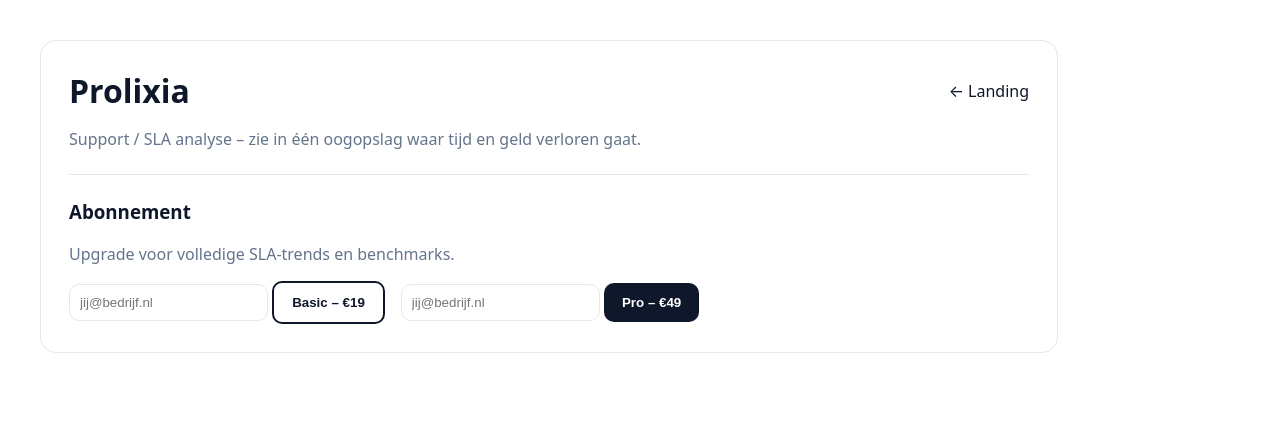
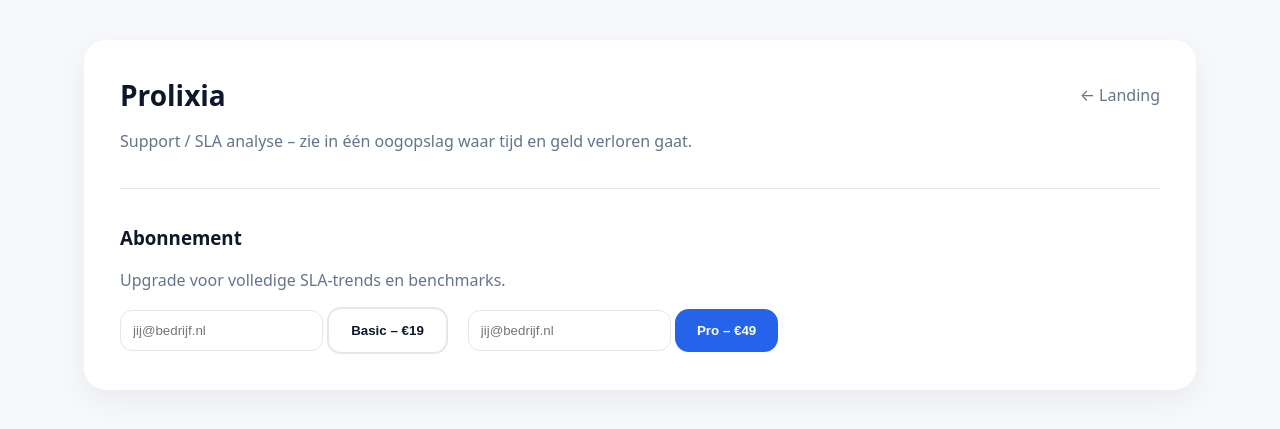
Before and after one commit to Aboe1/process-detector, a FastAPI app: page /app in a window 1280 px wide. Shown: the top 429 px of the page. Run offline with FastAPI, Linux system fonts and the light colour scheme.

Commit message:
UI polish: modern KPI cards and premium layout (no logic changes)

```diff
--- a/templates/index.html
+++ b/templates/index.html
@@ -6,70 +6,144 @@
   <title>Prolixia – App</title>
 
   <style>
+    :root {
+      --bg: #f6f8fc;
+      --card: #ffffff;
+      --border: #e5e7eb;
+      --text: #0f172a;
+      --muted: #64748b;
+      --primary: #2563eb;
+      --good: #16a34a;
+      --avg: #f59e0b;
+      --bad: #dc2626;
+    }
+
     body {
       font-family: system-ui, -apple-system, Segoe UI, Roboto, Arial, sans-serif;
-      margin: 40px;
-      color:#0f172a;
+      margin: 0;
+      padding: 40px;
+      background: var(--bg);
+      color: var(--text);
       scroll-behavior:smooth;
     }
+
     .card {
-      max-width: 960px;
-      padding: 28px;
-      border: 1px solid #e5e7eb;
-      border-radius: 16px;
-      background:#fff;
+      max-width: 1040px;
+      margin: auto;
+      background: var(--card);
+      padding: 36px;
+      border-radius: 22px;
+      box-shadow: 0 10px 30px rgba(0,0,0,.06);
     }
-    .row { display:flex; gap:16px; flex-wrap:wrap; align-items:center; }
-    .btn {
-      padding:12px 18px;
-      border-radius:10px;
-      border:0;
+
+    h1 { font-size: 28px; margin: 0; }
+    h3 { margin-top: 36px; }
+
+    .row { display:flex; gap:20px; flex-wrap:wrap; align-items:center; }
+    .muted { color: var(--muted); }
+
+    hr {
+      border: none;
+      border-top: 1px solid var(--border);
+      margin: 36px 0;
+    }
+
+    a { color: var(--text); text-decoration:none; }
+
+    /* KPI cards */
+    .kpi-grid {
+      display:grid;
+      grid-template-columns: repeat(auto-fit, minmax(220px, 1fr));
+      gap:18px;
+      margin-top:20px;
+    }
+
+    .kpi {
+      background:#f9fafb;
+      border:1px solid var(--border);
+      border-radius:18px;
+      padding:20px;
       cursor:pointer;
-      background:#0f172a;
-      color:#fff;
+      transition:.15s ease;
+    }
+
+    .kpi:hover {
+      transform: translateY(-2px);
+      background:#ffffff;
+      box-shadow:0 8px 20px rgba(0,0,0,.08);
+    }
+
+    .kpi .title {
+      font-size:13px;
+      font-weight:700;
+      color:var(--muted);
+    }
+
+    .kpi .value {
+      font-size:30px;
       font-weight:800;
-      text-decoration:none;
+      margin-top:6px;
     }
-    .btn.secondary { background:#fff; color:#0f172a; border:2px solid #0f172a; }
-    .btn.blue { background:#2563eb; }
-    .muted { color:#64748b; }
-    hr { border:none; border-top:1px solid #e5e7eb; margin:24px 0; }
-    input { padding:10px; border-radius:10px; border:1px solid #e5e7eb; }
-    a { color:#0f172a; text-decoration:none; }
 
+    /* boxes */
     .box {
-      background:#f8fafc;
-      border:1px solid #e2e8f0;
-      padding:16px;
-      border-radius:12px;
-      margin-top:16px;
+      background:#ffffff;
+      border:1px solid var(--border);
+      border-radius:18px;
+      padding:22px;
+      margin-top:22px;
     }
-    .box.warn { background:#fff7ed; border-color:#fed7aa; }
-
-    .kpi { cursor:pointer; padding:10px 14px; border-radius:10px; }
-    .kpi:hover { background:#eef2ff; }
 
     .pill {
       display:inline-block;
-      padding:4px 10px;
+      padding:4px 12px;
       border-radius:999px;
       font-size:12px;
       font-weight:800;
     }
+
     .pill.good { background:#dcfce7; color:#166534; }
     .pill.avg { background:#ffedd5; color:#9a3412; }
     .pill.bad { background:#fee2e2; color:#991b1b; }
 
+    /* buttons */
+    .btn {
+      padding:14px 22px;
+      border-radius:14px;
+      border:0;
+      cursor:pointer;
+      font-weight:800;
+      background:var(--primary);
+      color:#fff;
+    }
+
+    .btn.secondary {
+      background:#fff;
+      color:var(--text);
+      border:2px solid var(--border);
+    }
+
+    input {
+      padding:12px;
+      border-radius:12px;
+      border:1px solid var(--border);
+    }
+
+    /* paywall */
     .overlay {
       position:fixed;
       inset:0;
-      background:rgba(15,23,42,.55);
+      background:rgba(15,23,42,.6);
       display:none;
       align-items:center;
       justify-content:center;
       z-index:50;
     }
-    .overlay .box { max-width:420px; background:#fff; }
+
+    .overlay .box {
+      max-width:420px;
+      text-align:center;
+    }
   </style>
 </head>
 
@@ -77,55 +151,51 @@
 <div class="card">
 
   <div class="row" style="justify-content:space-between;">
-    <h1 style="margin:0;">Prolixia</h1>
-    <a href="/">← Landing</a>
+    <h1>Prolixia</h1>
+    <a href="/" class="muted">← Landing</a>
   </div>
 
-  <p class="muted">Support / SLA analyse – zie in één oogopslag waar tijd en geld verloren gaat.</p>
+  <p class="muted">
+    Support / SLA analyse – zie in één oogopslag waar tijd en geld verloren gaat.
+  </p>
 
-  <!-- ================= KPI SUMMARY ================= -->
   {% if metrics and metrics.sla_by_type %}
-  <div class="box">
-    <b>📌 SLA-overzicht (samenvatting)</b>
+  <div class="kpi-grid">
+    <a class="kpi" href="#sla-intelligence" data-paywall="pro">
+      <div class="title">SLA-compliance</div>
+      <div class="value">
+        {{ "%.1f"|format(
+          metrics.sla_by_type.values()
+          | map(attribute='compliance_pct')
+          | sum / metrics.sla_by_type|length
+        ) }}%
+      </div>
+    </a>
 
-    {% set comps = [] %}
-    {% set risks = [] %}
-    {% for t, v in metrics.sla_by_type.items() %}
-      {% set _ = comps.append(v.compliance_pct) %}
-      {% set _ = risks.append(v.monthly_risk_eur_est) %}
-    {% endfor %}
+    <a class="kpi" href="#benchmark" data-paywall="pro">
+      <div class="title">Benchmark</div>
+      <div class="value">Vergelijk →</div>
+    </a>
 
-    {% set avg_comp = (comps|sum / comps|length) if comps|length else 0 %}
-    {% set total_risk = risks|sum %}
-
-    <div class="row" style="margin-top:10px;">
-      <a class="kpi" href="#sla-intelligence" data-paywall="pro">
-        <b>SLA-compliance</b><br>
-        <span style="font-size:22px;font-weight:800;">{{ "%.1f"|format(avg_comp) }}%</span>
-      </a>
-
-      <a class="kpi" href="#benchmark" data-paywall="pro">
-        <b>Benchmark</b><br>
-        Vergelijking →
-      </a>
-
-      <div>
-        <b>Maandelijks risico</b><br>
-        <span style="font-size:22px;font-weight:800;">
-          €{{ "{:,.0f}".format(total_risk) }}
-        </span>
+    <div class="kpi">
+      <div class="title">Maandelijks risico</div>
+      <div class="value">
+        €{{ "{:,.0f}".format(
+          metrics.sla_by_type.values()
+          | map(attribute='monthly_risk_eur_est')
+          | sum
+        ) }}
       </div>
     </div>
   </div>
   {% endif %}
 
-  <!-- ================= SLA INTELLIGENCE ================= -->
   {% if metrics and metrics.sla_by_type %}
   <div class="box" id="sla-intelligence">
     <b>📊 SLA Intelligence per type</b>
 
     {% for t, v in metrics.sla_by_type.items() %}
-      <div class="muted" style="margin-top:6px;">
+      <div class="muted" style="margin-top:8px;">
         <b>{{ t.replace("_"," ").title() }}</b> —
         Compliance {{ v.compliance_pct }}% ·
         Risico €{{ "{:,.0f}".format(v.monthly_risk_eur_est) }}/maand
@@ -134,25 +204,16 @@
   </div>
   {% endif %}
 
-  <!-- ================= BENCHMARK ================= -->
   {% if metrics and metrics.sla_by_type %}
   <div class="box" id="benchmark">
     <b>📊 Benchmark – vergelijking met vergelijkbare supportteams</b>
-    <div class="muted" style="margin-top:6px;">
-      Gebaseerd op marktgemiddelden voor teams van vergelijkbare grootte.
-    </div>
 
     {% for t, v in metrics.sla_by_type.items() %}
       {% set comp = v.compliance_pct %}
-      {% if t == "first_response" %}
-        {% set avg = 85 %}
-      {% elif t == "waiting" %}
-        {% set avg = 80 %}
-      {% elif t == "resolution" %}
-        {% set avg = 88 %}
-      {% else %}
-        {% set avg = 85 %}
-      {% endif %}
+      {% if t == "first_response" %}{% set avg = 85 %}
+      {% elif t == "waiting" %}{% set avg = 80 %}
+      {% elif t == "resolution" %}{% set avg = 88 %}
+      {% else %}{% set avg = 85 %}{% endif %}
 
       {% if comp >= avg + 5 %}
         {% set label = "good" %}
@@ -165,7 +226,7 @@
         {% set text = "Rond het gemiddelde" %}
       {% endif %}
 
-      <div style="margin-top:12px;">
+      <div style="margin-top:14px;">
         <b>{{ t.replace("_"," ").title() }}</b><br>
 
         {% if active and plan == "pro" %}
@@ -187,7 +248,6 @@
 
   <hr>
 
-  <!-- ================= SUBSCRIBE ================= -->
   <h3 id="subscribe">Abonnement</h3>
   <p class="muted">
     {% if active %}
@@ -210,15 +270,14 @@
   </div>
 </div>
 
-<!-- ================= PAYWALL ================= -->
 <div class="overlay" id="paywall">
-  <div class="box warn">
-    <b>🔒 Pro-functie</b>
-    <p class="muted" style="margin-top:8px;">
-      Benchmarks en klikbare SLA-analyses zijn beschikbaar in het <b>Pro</b>-abonnement.
+  <div class="box">
+    <h3>🔒 Pro-functie</h3>
+    <p class="muted">
+      Benchmarks en diepgaande SLA-analyses zijn beschikbaar in het Pro-abonnement.
     </p>
-    <div class="row" style="margin-top:12px;">
-      <a class="btn blue" href="#subscribe">Upgrade naar Pro →</a>
+    <div class="row" style="justify-content:center;">
+      <a class="btn" href="#subscribe">Upgrade naar Pro</a>
       <button class="btn secondary" onclick="closePaywall()">Sluiten</button>
     </div>
   </div>
```
